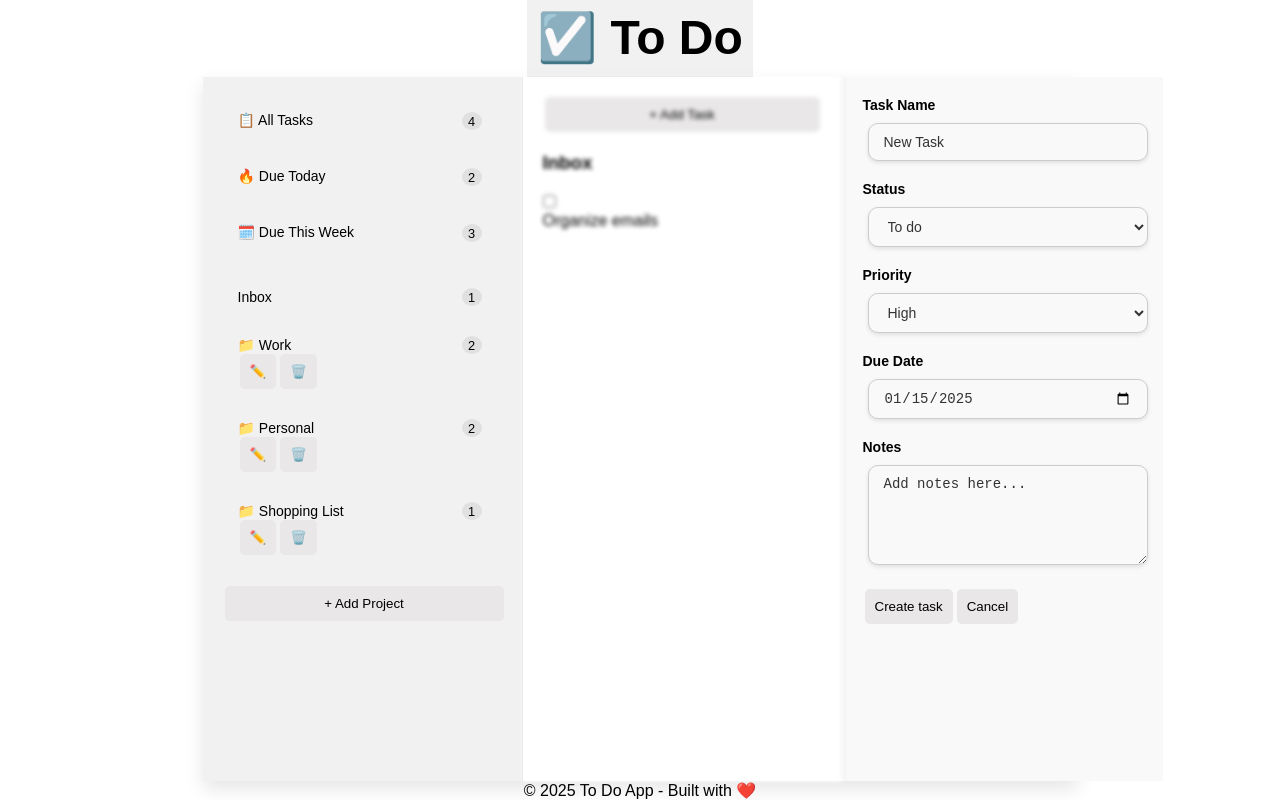
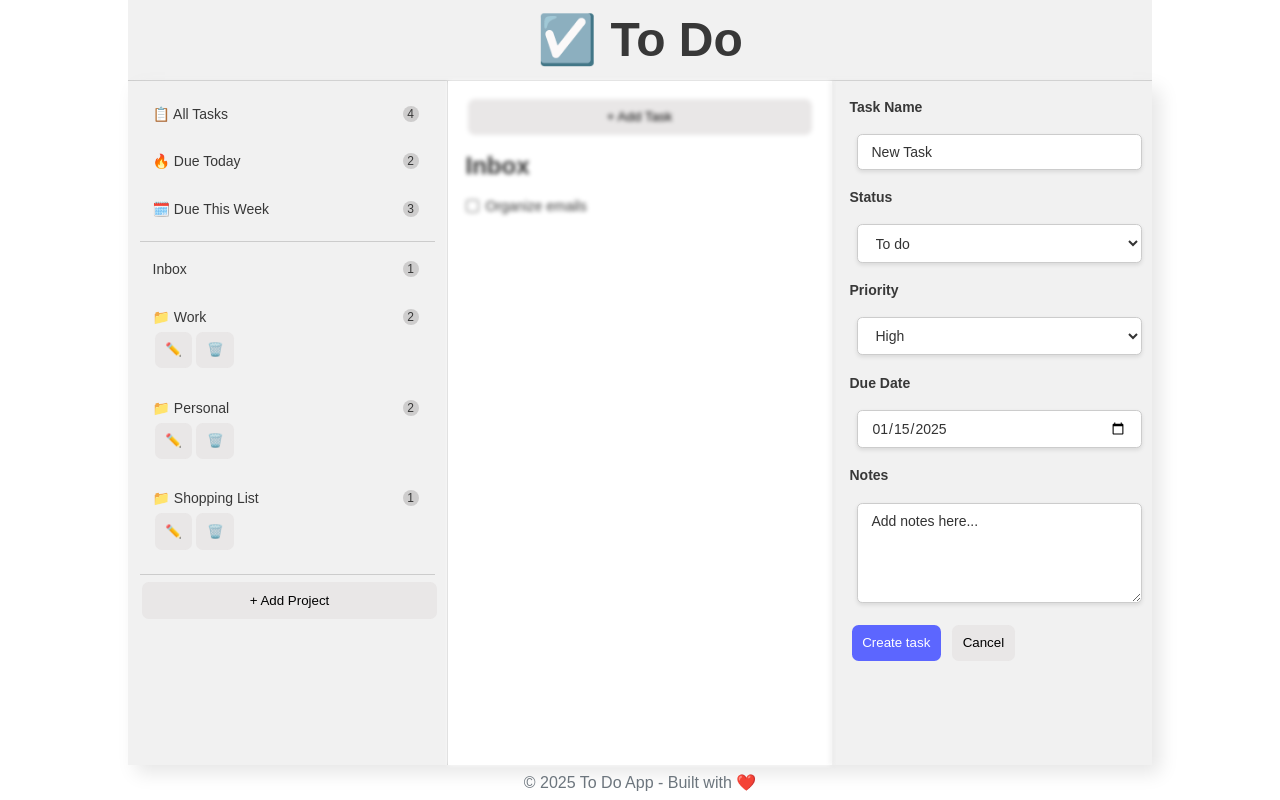
Before and after one commit to estellel-github/todo-app-webpack, a website built with webpack: page src/template.html in a window 1280 px wide. Both pictures are taken after a click on the button "+ Add Task". Built offline with nearby package versions, Linux system fonts and the light colour scheme.

Commit message:
Do full CSS clean-up -- Use variables for colors and sizes -- Reorder all selectors into sections

```diff
--- a/src/styles/styles.css
+++ b/src/styles/styles.css
@@ -1,57 +1,132 @@
+/* Global Reset */
 * {
   margin: 0;
   padding: 0;
   box-sizing: border-box;
 }
 
+/* Root Variables */
+:root {
+  --primary-color: #5c66ff;
+  --secondary-color: #f1f1f1;
+  --accent-color: #ee6c63;
+
+  --hover-bg-color: #e4e1e1;
+  --num-tasks-bg-color: #cecdcd;
+  --text-color: #383838;
+  --muted-text-color: #6c757d;
+  --done-task-color: #bebebe;
+  --button-text-color: #ffffff;
+  --border-color: #ccc;
+  --input-bg-color: #ffffff;
+  --input-border-color: #ccc;
+  --shadow-color: #e6e6e6;
+  --modal-shadow-color: #4d4d4d;
+
+  --font-family: Arial, sans-serif;
+  --font-size-base: 0.875rem;
+  --font-size-header: 1.5rem;
+  --font-size-header-small: 1rem;
+  --font-size-small: 0.8rem;
+  --font-size-xsmall: 0.75rem;
+  --border-radius: 0.5em;
+  --border-radius-small: 0.375em;
+  --button-padding: 0.8em;
+  --input-padding: 0.65em 1em;
+
+  --sidebar-width: 320px;
+  --task-pane-width: 320px;
+  --container-max-width: 1024px;
+  --gap: 0.5em;
+  --padding-large: 1.25em;
+  --padding-small: 0.875em;
+  --padding-xsmall: 0.5em;
+  --header-height: 3.75em;
+  --footer-height: 2.5em;
+}
+
 html,
 body {
   height: 100%;
-  font-family: Arial;
+  font-family: var(--font-family);
+  color: var(--text-color);
 }
 
 body {
   display: flex;
   flex-direction: column;
-  align-items: center;
+  margin: auto;
+  max-width: var(--container-max-width);
 }
 
+/* Main Module Grid */
 #main-module {
+  font-size: var(--font-size-base);
   display: grid;
   grid-template-rows: auto 1fr;
   grid-template-columns: 1fr 3fr 2fr;
   grid-template-areas:
     "header header header header"
-    "sidebar task-list-container task-list-container task-pane";
+    "sidebar task-list-container task-list-container task-pane"
+    "footer footer footer footer";
   height: 100vh;
-  max-width: 875px;
-  box-shadow: 0 8px 18px rgba(0, 0, 0, 0.1);
+  justify-content: center;
+  max-width: var(--container-max-width);
+  border-left: 1px var(--shadow-color);
+  box-shadow: 8px 8px 18px var(--shadow-color);
 }
 
+/* Header */
 header {
   grid-area: header;
-  background-color: #f1f1f1;
-  padding: 10px;
-  font-size: 24px;
+  display: flex;
+  align-items: center;
+  justify-content: center;
+  width: 100%;
+  background-color: var(--secondary-color);
+  padding: var(--gap);
+  font-size: var(--font-size-header);
   font-weight: bold;
-  border-bottom: 1px solid #ddd;
+  border-bottom: 1px solid var(--border-color);
 }
 
+h3 {
+  font-size: var(--font-size-header);
+}
+
+h4 {
+  font-size: var(--font-size-header-small);
+  margin-top: var(--padding-small);
+}
+
+/* Footer */
+footer {
+  grid-area: footer;
+  color: var(--muted-text-color);
+  display: flex;
+  align-items: center;
+  justify-content: center;
+  padding: var(--gap);
+}
+
+/* Sidebar */
 .sidebar {
   grid-area: sidebar;
-  min-width: 320px;
-  background-color: #f1f1f1;
-  padding: 20px;
-  border-right: 1px solid #ddd;
+  min-width: var(--sidebar-width);
+  background-color: var(--secondary-color);
+  padding: var(--padding-small);
+  border-right: 1px solid var(--border-color);
   overflow-y: auto;
-  font-size: 14px;
+  font-size: var(--font-size-base);
 }
 
 .filter-container,
-.project-list {
+.project-container {
   display: flex;
   flex-direction: column;
-  gap: 8px;
+  gap: var(--gap);
+  padding-bottom: var(--padding-small);
+  border-bottom: 1px solid var(--border-color);
 }
 
 .sidebar .project-item,
@@ -59,19 +134,19 @@ header {
   display: flex;
   flex-direction: column;
   justify-content: center;
+  gap: var(--padding-xsmall);
   cursor: pointer;
-  padding: 15px;
-  background-color: #f1f1f1;
-  border-radius: 4px;
+  padding: var(--padding-small);
+  border-radius: var(--border-radius-small);
 }
 
 .sidebar .project-item:hover,
 .sidebar .filter-item:hover {
-  background-color: #dbdbdb85;
+  background-color: var(--hover-bg-color);
 }
 
 .sidebar>div {
-  margin-bottom: 16px;
+  margin-bottom: var(--gap);
 }
 
 .project-info,
@@ -80,160 +155,42 @@ header {
   justify-content: space-between;
 }
 
-.num-tasks {
-  background: #dbdbdbc7;
-  color: #000;
-  margin-right: 5px;
-  padding: 5px 10px;
-  border-radius: 50%;
-  text-align: center;
-  width: 18px;
-  height: 18px;
-  display: inline-flex;
-  justify-content: center;
-  align-items: center;
-  font-size: 0.8rem;
-}
-
 .project-options {
   display: flex;
 }
 
 .project-name-input-container {
   flex: 1;
-  margin-right: 8px;
-}
-
-.project-name-input {
-  width: 100%;
-  margin: 0;
-  padding: 2px 8px;
-}
-
-.project-info {
-  display: flex;
-  align-items: center;
-  gap: 8px;
-  flex: 1;
+  margin-right: var(--padding-small);
 }
 
 .project-name {
   flex: 1;
 }
 
-.task-list-container {
-  grid-area: task-list-container;
-  min-width: 320px;
-  background-color: #fff;
-  padding: 20px;
-  border-right: 1px solid #ddd;
-  overflow-y: auto;
-  display: flex;
-  flex-direction: column;
-  gap: 20px;
+.project-name-input {
+  width: 100%;
+  margin: 0;
+  padding: var(--padding-xsmall) var(--padding-small);
 }
 
-.task-pane {
-  grid-area: task-pane;
-  width: 320px;
-  background-color: #f9f9f9;
-  padding: 20px;
-  overflow-y: auto;
+.project-name-input * {
+  font-size: var(--font-size-base);
 }
 
-.task-list {
-  display: flex;
-  flex-direction: column;
-  gap: 20px;
-}
-
-.task-item {
-  display: flex;
-  gap: 10px;
-}
-
-.task-item.done {
-  text-decoration: line-through;
-  color: #6c757d;
-}
-
-.display-none {
-  display: none;
-}
-
-button {
-  border-radius: 5px;
-  padding: 10px;
-  background: #e9e7e7;
-  border: 0px;
-  cursor: pointer;
-  margin: 0 2px 0 2px;
-}
-
-button:hover {
-  background: #d6d4d4a9;
-}
-
-.modal {
-  position: fixed;
-  top: 50%;
-  left: 50%;
-  transform: translate(-50%, -50%);
-  width: 300px;
-  padding: 20px;
-  background-color: #fff;
-  box-shadow: 0 5px 15px rgba(0, 0, 0, 0.3);
-  z-index: 1000;
-  border-radius: 8px;
-}
-
-.blurred {
-  filter: blur(2px);
-  pointer-events: none;
-}
-
-input[type="text"],
-input[type="password"],
-.due-date,
-textarea,
-select {
-  width: 100%;
-  padding: 10px 15px;
-  margin: 5px;
-  border: 1px solid #ccc;
-  border-radius: 10px;
-  font: Arial;
-  font-size: 14px;
-  outline: none;
-  transition: all 0.3s ease;
-  background-color: #f9f9f9;
-  color: #333;
-  box-shadow: 0 2px 4px rgba(0, 0, 0, 0.1);
-}
-
-input[type="text"]:hover,
-input[type="password"]:hover,
-textarea:hover {
-  border-color: #aaa;
-}
-
-input[type="text"]:focus,
-input[type="password"]:focus,
-textarea:focus {
-  border-color: #007BFF;
-  background-color: #fff;
-  box-shadow: 0 0 5px rgba(0, 123, 255, 0.5);
-}
-
-input::placeholder,
-textarea::placeholder {
-  color: #aaa;
-  font-style: italic;
-}
-
-textarea {
-  resize: vertical;
-  min-height: 100px;
+.num-tasks {
+  background: var(--num-tasks-bg-color);
+  color: var(--text-color);
+  margin-right: 0.25rem;
+  padding: 0.5rem 0.5rem;
+  border-radius: 50%;
+  text-align: center;
+  width: 0.9rem;
+  height: 0.9rem;
+  display: inline-flex;
+  justify-content: center;
+  align-items: center;
+  font-size: var(--font-size-xsmall);
 }
 
 .new-project {
@@ -248,38 +205,181 @@ textarea {
 .button-container {
   display: flex;
   justify-content: left;
-  gap: 10px;
-  margin-top: 10px;
+  gap: var(--padding-small);
+  margin-top: var(--padding-small);
 }
 
-.create-project-btn,
-.cancel-project-btn {
-  padding: 8px 12px;
-  font-size: 14px;
-  cursor: pointer;
-  border: none;
-  border-radius: 4px;
+/* Task List Container */
+.task-list-container {
+  grid-area: task-list-container;
+  min-width: var(--sidebar-width);
+  background-color: #fff;
+  padding: var(--padding-large);
+  border-right: 1px solid var(--border-color);
+  overflow-y: auto;
+  display: flex;
+  flex-direction: column;
+  gap: var(--padding-large);
 }
 
-.create-project-btn {
-  background-color: #4caf50;
-  /* Green */
-  color: white;
-}
-
-.cancel-project-btn {
-  background-color: #f44336;
-  /* Red */
-  color: white;
-}
-
+/* Task Pane */
 .field-container {
-  margin-bottom: 15px;
+  margin-bottom: var(--padding-small);
 }
 
 .field-label {
   display: block;
   font-weight: bold;
-  margin-bottom: 5px;
-  font-size: 14px;
+  margin-bottom: var(--padding-small);
+  font-size: var(--font-size-base);
 }
+
+.task-pane {
+  grid-area: task-pane;
+  width: var(--task-pane-width);
+  background-color: var(--secondary-color);
+  padding: var(--padding-large);
+  overflow-y: auto;
+}
+
+.task-options-el {
+  display: flex;
+  gap: var(--gap);
+}
+
+/* Buttons */
+button {
+  border-radius: var(--border-radius);
+  padding: var(--button-padding);
+  background: #e9e7e7;
+  border: none;
+  cursor: pointer;
+  margin: 0 2px;
+  transition: filter 0.2s;
+}
+
+button:hover {
+  filter: brightness(85%);
+}
+
+.create-project-btn,
+.save-task-btn {
+  background-color: var(--primary-color);
+  color: var(--button-text-color);
+}
+
+.delete-btn {
+  background-color: var(--accent-color);
+  color: var(--button-text-color);
+}
+
+/* Inputs and Textareas */
+input,
+textarea,
+select {
+  font-family: var(--font-family);
+  font-size: var(--font-size-base);
+  margin: 0;
+  padding: var(--input-padding);
+  border: none;
+  outline: none;
+}
+
+input[type="text"],
+input[type="password"],
+.due-date,
+textarea,
+select {
+  font-family: var(--font-family);
+  font-size: var(--font-size-base);
+  width: 100%;
+  padding: var(--input-padding);
+  margin: var(--padding-xsmall);
+  border: 1px solid #ccc;
+  border-radius: var(--border-radius-small);
+  font-size: var(--font-size-base);
+  outline: none;
+  transition: all 0.3s ease;
+  background-color: var(--input-bg-color);
+  color: #333;
+  box-shadow: 0 2px 4px rgba(0, 0, 0, 0.1);
+}
+
+input:hover,
+textarea:hover {
+  border-color: var(--input-bg-color);
+}
+
+input:focus,
+textarea:focus {
+  border-color: var(--primary-color);
+  background-color: var(--input-bg-color);
+  box-shadow: 0 0 5px rgba(0, 123, 255, 0.5);
+}
+
+input::placeholder,
+textarea::placeholder {
+  color: var(--muted-text-color);
+  font-style: italic;
+}
+
+textarea {
+  font-family: var(--font-family);
+  resize: vertical;
+  min-height: 100px;
+}
+
+/* Task List */
+.task-list {
+  display: flex;
+  flex-direction: column;
+  gap: var(--padding-large);
+}
+
+.task-top,
+.task-bottom {
+  display: flex;
+  gap: var(--gap);
+}
+
+.task-item {
+  display: flex;
+  gap: var(--padding-small);
+}
+
+.task-item.done {
+  text-decoration: line-through;
+  color: var(--done-task-color);
+  margin: var(--padding-xsmall) 0 var(--padding-small) 0;
+}
+
+/* Modal */
+
+.modal {
+  position: fixed;
+  text-align: center;
+  top: 50%;
+  left: 50%;
+  transform: translate(-50%, -50%);
+  width: 45%;
+  min-width: 300px;
+  padding: var(--padding-large);
+  background-color: #fff;
+  box-shadow: 0 5px 15px rgba(0, 0, 0, 0.3);
+  z-index: 1000;
+  border-radius: var(--border-radius);
+}
+
+.modal>div {
+  margin: var(--padding-large);
+}
+
+/* Utility Classes */
+.display-none {
+  display: none;
+}
+
+.blurred {
+  filter: blur(2px);
+  pointer-events: none;
+}
```
